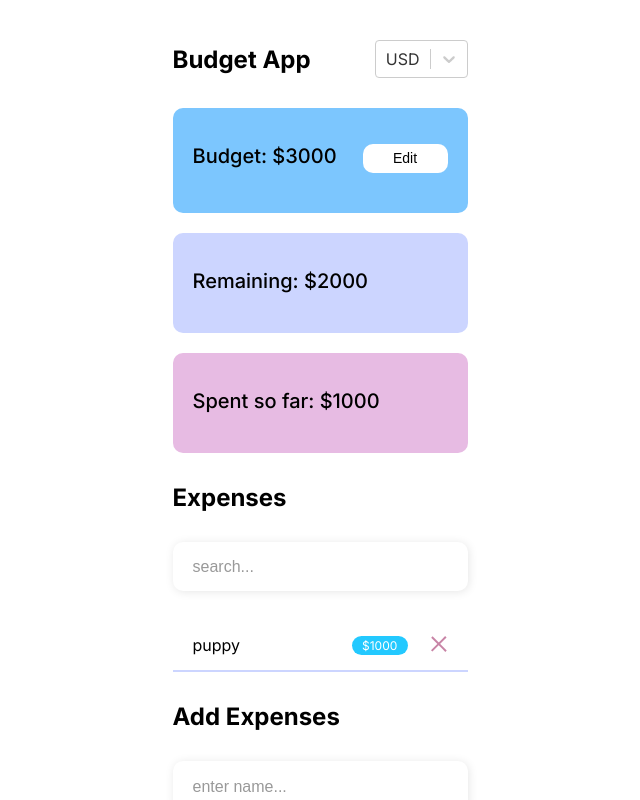
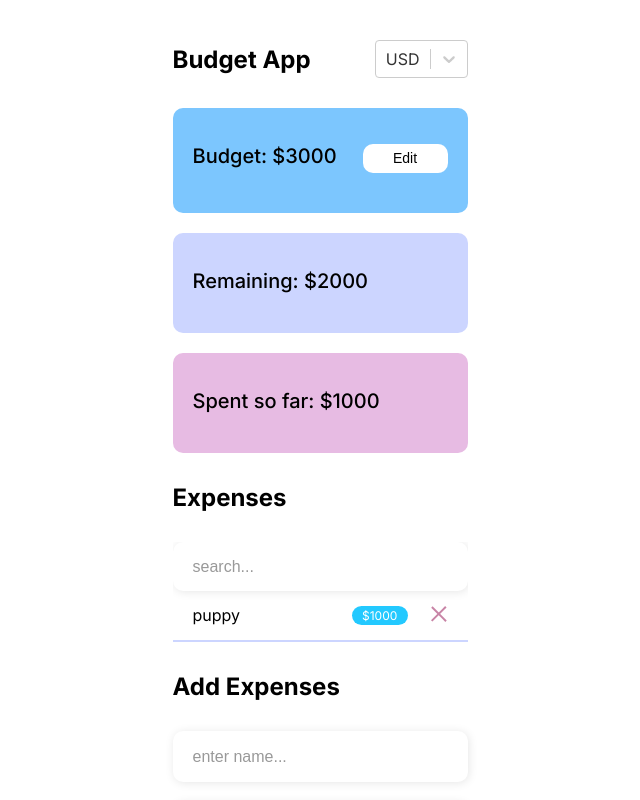
Before and after one commit to Aliaksandra-Leanovich/react-budget-app, a React (Create React App) app: page / in a window 1280 px wide. Shown: the top 800 px of the page, without its empty margins (320-960 px from the left). Built offline with nearby package versions, Linux system fonts and the light colour scheme.

Commit message:
feat(list): move context and hooks from app

```diff
--- a/src/App.tsx
+++ b/src/App.tsx
@@ -1,39 +1,11 @@
 import styled from "styled-components";
 import { StyledTitle } from "./components/Title/style";
 import CustomSelect from "./components/CustomSelect/CustomSelect";
-import SearchInput from "./components/SearchInput/SearchInput";
 import ContainerForm from "./components/AddForm/AddForm";
 import List from "./components/List/List";
-import { ChangeEvent, useEffect, useState } from "react";
-import { useExpensesContext } from "./context/ExpensesContext/ExpensesContext";
-import { IExpenses } from "./context/ExpensesContext/types";
 import CardContainer from "./components/CardContainer/CardContainer";
 
 const App = () => {
-  const { expenses } = useExpensesContext();
-
-  const [filteredExpenses, setFilteredExpenses] =
-    useState<IExpenses[]>(expenses);
-  const [searchValue, setSearchValue] = useState<string>("");
-
-  const handleSearch = (e: ChangeEvent<HTMLInputElement>) => {
-    setSearchValue(e.target.value);
-    setFilteredExpenses(
-      expenses.filter((expense) =>
-        expense.name.toLowerCase().includes(e.target.value.toLowerCase())
-      )
-    );
-  };
-
-  useEffect(() => {
-    const filteredExpenses = expenses;
-    setFilteredExpenses(
-      filteredExpenses.filter((expense) =>
-        expense.name.toLowerCase().includes(searchValue.toLowerCase())
-      )
-    );
-  }, [expenses, searchValue]);
-
   return (
     <StyledApp>
       <Container>
@@ -45,8 +17,7 @@ const App = () => {
       </Container>
       <Container>
         <StyledTitle>Expenses</StyledTitle>
-        <SearchInput searchValue={searchValue} handleSearch={handleSearch} />
-        <List filteredExpenses={filteredExpenses} />
+        <List />
       </Container>
       <Container>
         <StyledTitle>Add Expenses</StyledTitle>
--- a/src/components/List/List.tsx
+++ b/src/components/List/List.tsx
@@ -1,15 +1,38 @@
+import { ChangeEvent, useEffect, useState } from "react";
+import { useExpensesContext } from "../../context/ExpensesContext/ExpensesContext";
 import { IExpenses } from "../../context/ExpensesContext/types";
 import ListItem from "../ListItem/ListItem";
+import SearchInput from "../SearchInput/SearchInput";
 import { StyledEmpty, StyledList } from "./style";
 
-interface IExpensesList {
-  filteredExpenses: IExpenses[];
-}
+const List = () => {
+  const { expenses } = useExpensesContext();
 
-const List = ({ filteredExpenses }: IExpensesList) => {
+  const [filteredExpenses, setFilteredExpenses] =
+    useState<IExpenses[]>(expenses);
+  const [searchValue, setSearchValue] = useState<string>("");
+
+  const handleSearch = (e: ChangeEvent<HTMLInputElement>) => {
+    setSearchValue(e.target.value);
+    setFilteredExpenses(
+      expenses.filter((expense) =>
+        expense.name.toLowerCase().includes(e.target.value.toLowerCase())
+      )
+    );
+  };
+
+  useEffect(() => {
+    setFilteredExpenses(
+      expenses.filter((expense) =>
+        expense.name.toLowerCase().includes(searchValue.toLowerCase())
+      )
+    );
+  }, [expenses, searchValue]);
+
   return (
     <StyledList>
-      {filteredExpenses.length ? (
+      <SearchInput searchValue={searchValue} handleSearch={handleSearch} />
+      {filteredExpenses.length > 0 ? (
         filteredExpenses.map((expense) => {
           return <ListItem key={expense.id} expense={expense}></ListItem>;
         })
--- a/src/components/SearchInput/style.ts
+++ b/src/components/SearchInput/style.ts
@@ -4,6 +4,7 @@ const StyledInput = styled.input`
   padding-top: 15px;
   padding-bottom: 15px;
   padding-left: 20px;
+  width: 100%;
 
   font-weight: 400;
   font-size: 16px;
```
